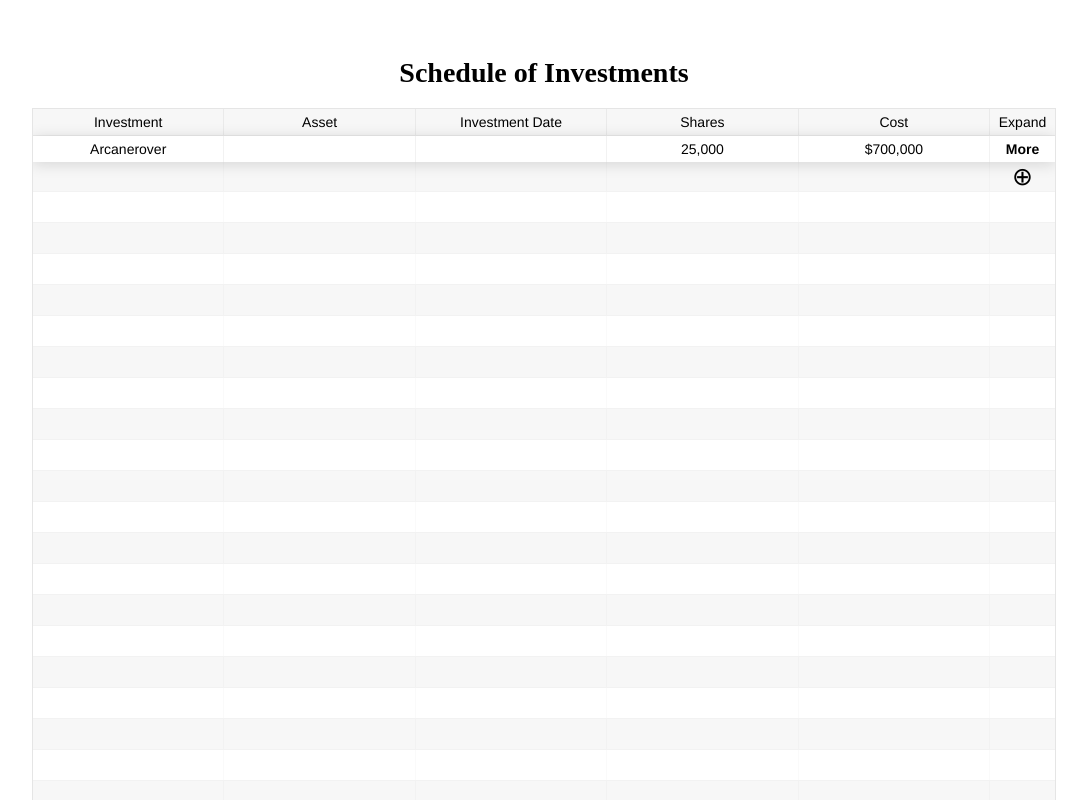
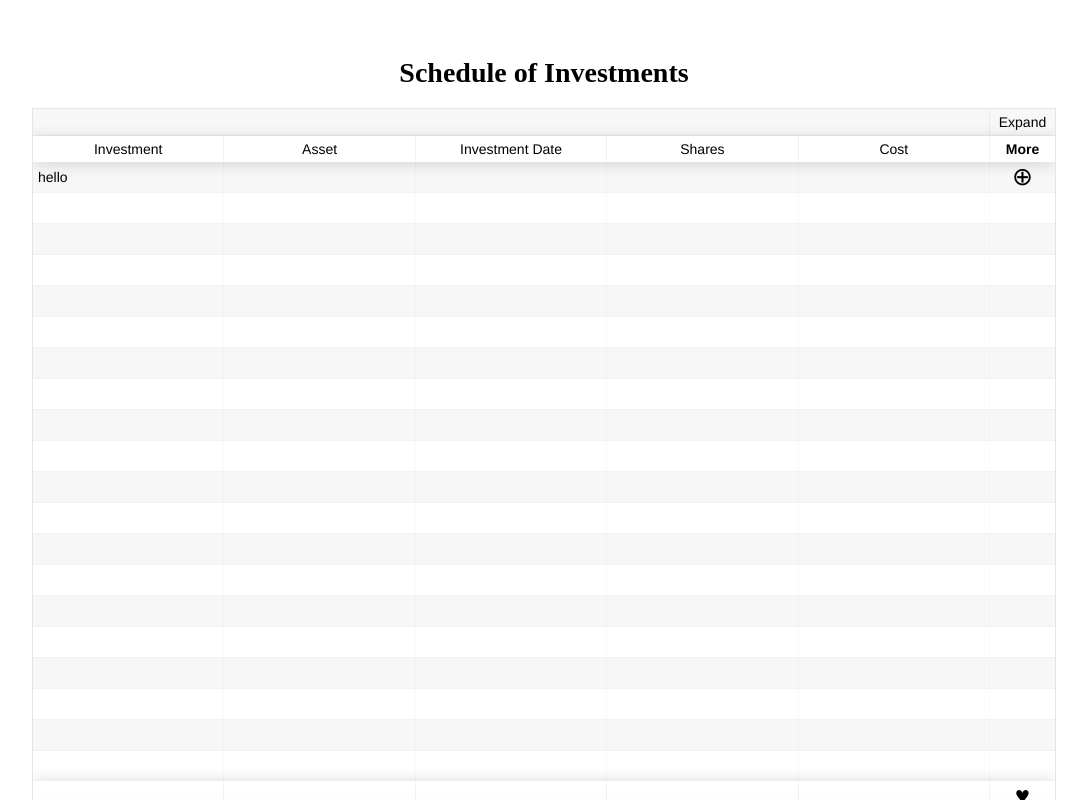
Before and after one commit to alejandrochang/CartaProject, a React (Create React App) app: page / in a window 1280 px wide. Shown: the top 800 px of the page, without its empty margins (96-1183 px from the left). Built offline with nearby package versions, Linux system fonts and the light colour scheme; no server answers; a web font is replaced by a local one.

Commit message:
table rendering and data fetch

```diff
--- a/src/components/IndividualCompany.js
+++ b/src/components/IndividualCompany.js
@@ -3,12 +3,29 @@ import React from 'react';
 class IndividualCompany extends React.Component {
   constructor(props) {
     super(props);
+    this.state = { }
+    // this.eachCompany.bind(this);
   }
 
-  componentDidMount() {
+  componentDidUpdate() {
+    // this.eachCompany();
   }
-  render() {
-    return(
+
+  // eachCompany() {
+  //   this.props.companies.map((company) => {
+  //     // console.log(company);
+  //     return {
+  //       investment: company.name,
+  //       // asset: company.asset,
+  //       // investmentDate: company.investmentDate,
+  //       // cost: company.cost.$,
+  //       // shares: company.quantity
+  //     }
+  //   });
+  // }
+  render( ) {
+    // console.log(this.eachCompany())
+    return (
       <div>Individual Company</div>
     );
   }
--- a/src/components/Table.js
+++ b/src/components/Table.js
@@ -1,5 +1,6 @@
 import React, { Component } from "react";
 import ReactTable from "react-table";
+import IndividualCompany from "./IndividualCompany";
 import "react-table/react-table.css";
 
 class Table extends React.Component {
@@ -16,41 +17,23 @@ class Table extends React.Component {
     this.setState({ companies: data });
   }
 
+  componentDidMount() {
+    this.fetchData();
+  }
+
   render() {
-    const data = [{ id: 1 }];
-    this.fetchData();
+    const data = [ { investment: 'hello' }];
     return (
       <div>
         <h1>Schedule of Investments </h1>
         <ReactTable
           data={data}
           columns={[
-            {
-              Header: "Investment",
-              accessor: "Investment",
-              columns: [
-                {
-                  Header: "Arcanerover",
-                  accessor: "title"
-                }
-              ]
-            },
-            { Header: "Asset", accessor: "Asset", columns: [{}] },
-            { Header: "Investment Date", columns: [{}] },
-            {
-              Header: "Shares",
-              columns: [{ Header: "25,000", accessor: "age" }]
-            },
-            {
-              Header: "Cost",
-              columns: [
-                {
-                  Header: "$700,000",
-                  accessor: "age"
-                  //   Footer: () => <div style={{ textAlign: "center" }}>Age</div>
-                }
-              ]
-            },
+            { Header: "Investment", accessor: "investment" },
+            { Header: "Asset", accessor: "asset" },
+            { Header: "Investment Date", accessor: "investmentDate" },
+            { Header: "Shares", accessor: "Shares" },
+            { Header: "Cost", accessor: "Cost" },
             {
               Header: "Expand",
               columns: [
@@ -79,10 +62,12 @@ class Table extends React.Component {
               ]
             }
           ]}
-          defaultPageSize={50}
+          defaultPageSize={20}
           className="-striped -highlight"
-          SubComponent={() => <div style={{ padding: "10px" }}>Hello</div>}
+          SubComponent={() => <div style={{ padding: "10px", padddingLeft: "10%" }}>Asset</div>}
         />
+        <IndividualCompany companies={this.state.companies} />
+        Found {this.state.companies.length} companies
       </div>
     );
   }
```
